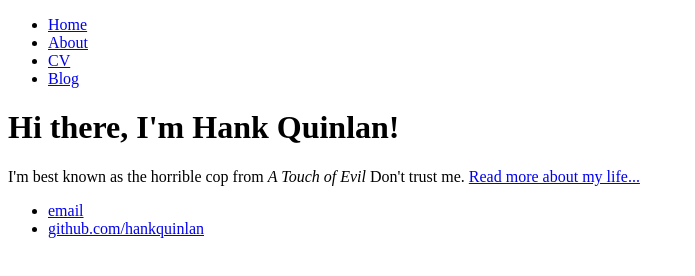
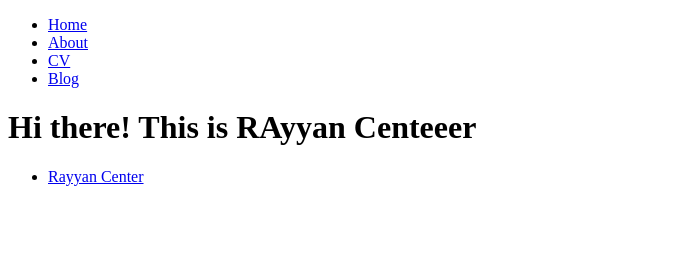
Before and after one commit to RayyanCenter/rayyancenter.github.io, a plain HTML site: page index.html in a window 1280 px wide. Shown: the whole page, without its empty margins (0-695 px from the left). Drawn offline with Linux system fonts and the light colour scheme.

Commit message:
update index

```diff
--- a/index.html
+++ b/index.html
@@ -1,7 +1,7 @@
 <!DOCTYPE html>
 <html>
 	<head>
-		<title>Hank Quinlan, Horrible Cop</title>
+		<title>Rayyan Center Website</title>
 	</head>
 	<body>
 		<nav>
@@ -14,14 +14,13 @@
 		</nav>
 		<div class="container">
     		<div class="blurb">
-        		<h1>Hi there, I'm Hank Quinlan!</h1>
-				<p>I'm best known as the horrible cop from <em>A Touch of Evil</em> Don't trust me. <a href="/about">Read more about my life...</a></p>
-    		</div><!-- /.blurb -->
+        		<h1>Hi there! This is RAyyan Centeeer</h1>
+			  		</div><!-- /.blurb -->
 		</div><!-- /.container -->
 		<footer>
     		<ul>
-        		<li><a href="mailto:hankquinlanhub@gmail.com">email</a></li>
-        		<li><a href="https://github.com/hankquinlan">github.com/hankquinlan</a></li>
+
+        		<li><a href="https://rayyancenter.com">Rayyan Center</a></li>
 			</ul>
 		</footer>
 	</body>
```
